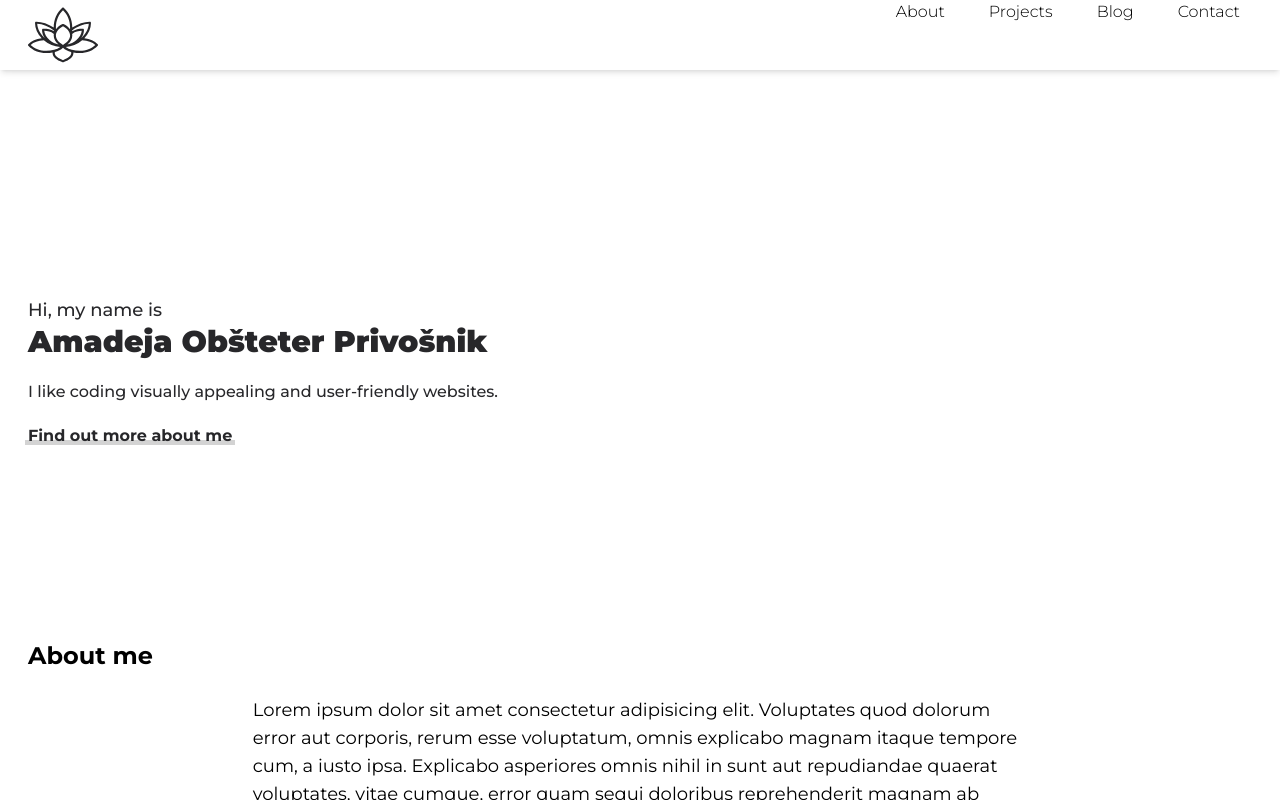
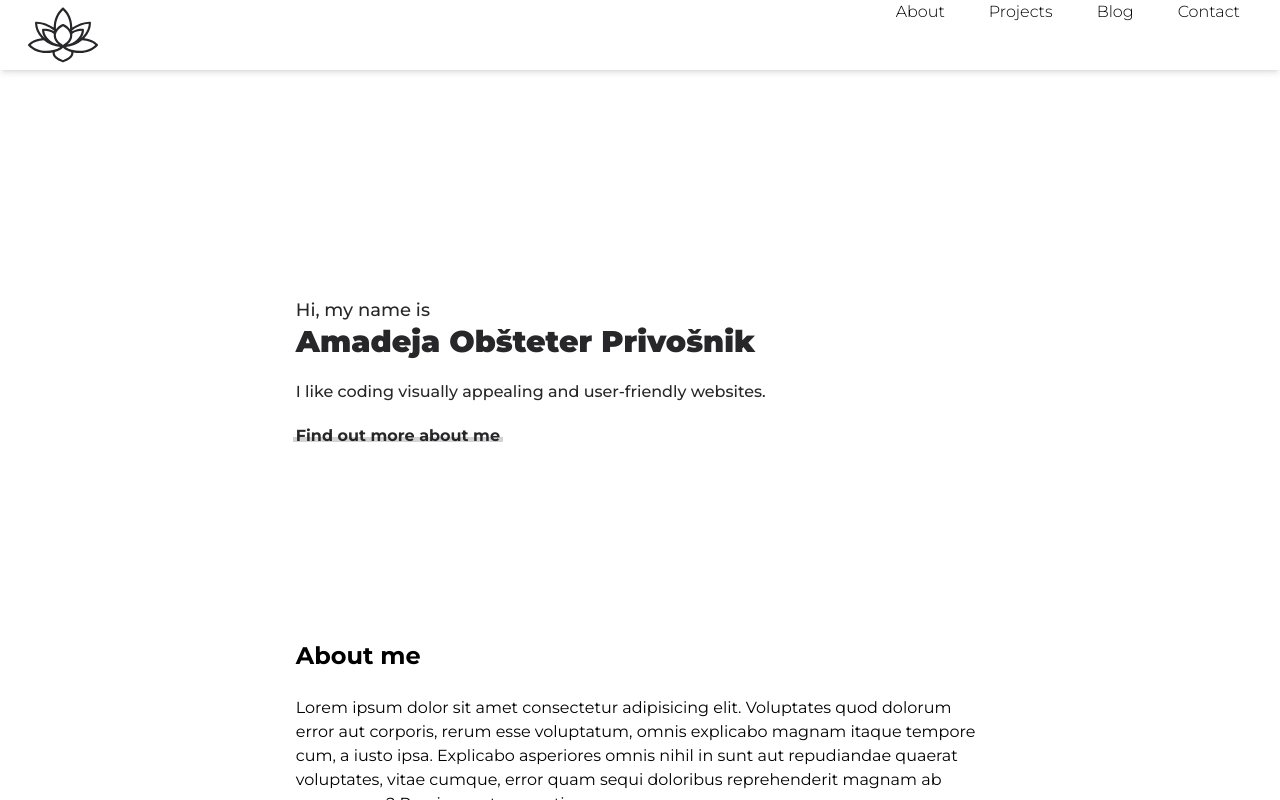
Before and after one commit to amadejaop/amadejaop.github.io, a React (Vite) app: page / in a window 1280 px wide. Built offline with nearby package versions, Linux system fonts and the light colour scheme; no server answers.

Commit message:
Improve desktop view
Improved desktop view by adding divs and setting widths on them.

```diff
--- a/src/components/About.tsx
+++ b/src/components/About.tsx
@@ -1,9 +1,11 @@
 export default function About() {
     return (
         <>
-            <section id="about" className="flex flex-col items-center py-20 px-7 bg-white">
-                <h2 className="text-2xl self-start font-bold mb-6">About me</h2>
-                <p className="max-w-prose text-lg">Lorem ipsum dolor sit amet consectetur adipisicing elit. Voluptates quod dolorum error aut corporis, rerum esse voluptatum, omnis explicabo magnam itaque tempore cum, a iusto ipsa. Explicabo asperiores omnis nihil in sunt aut repudiandae quaerat voluptates, vitae cumque, error quam sequi doloribus reprehenderit magnam ab accusamus? Possimus at corrupti ea.</p>
+            <section id="about" className="flex flex-col items-center py-20 px-7">
+                <div className="max-w-prose">
+                    <h2 className="text-2xl font-bold mb-6">About me</h2>
+                    <p>Lorem ipsum dolor sit amet consectetur adipisicing elit. Voluptates quod dolorum error aut corporis, rerum esse voluptatum, omnis explicabo magnam itaque tempore cum, a iusto ipsa. Explicabo asperiores omnis nihil in sunt aut repudiandae quaerat voluptates, vitae cumque, error quam sequi doloribus reprehenderit magnam ab accusamus? Possimus at corrupti ea.</p>
+                </div>
             </section>
             <hr className="border border-zinc-200 w-11/12 max-w-3xl mx-auto" />
         </>
--- a/src/components/Blog.tsx
+++ b/src/components/Blog.tsx
@@ -21,6 +21,7 @@ export default function Blog() {
     return (
         <>
             <section id="blog" className="flex flex-col justify-center items-center bg-white py-20 px-7">
+                <div className="max-w-prose w-full">
                     <h2 className="text-2xl self-start font-bold mb-6">Recent posts</h2>
                     <div className="grid gap-7">
                         {posts.map((post) =>(
@@ -32,6 +33,7 @@ export default function Blog() {
                             </div>
                         ))}
                     </div>
+                </div>
             </section>
             <hr className="border border-zinc-200 w-11/12 max-w-3xl mx-auto" />
         </>
--- a/src/components/Form.tsx
+++ b/src/components/Form.tsx
@@ -33,13 +33,14 @@ export default function Form() {
 
     return (
         <section id="contact" className="flex flex-col items-center w-full py-20 px-7 bg-white">
+            <div className="max-w-prose w-full">
                 <h2 className="text-2xl self-start font-bold mb-6">Contact</h2>
                 {submit ? (
                     <div>Form submitted!</div>
                 ) : (
-                <form onSubmit={handleSubmit} target="_self" className="flex flex-col w-full max-w-xl">
+                    <form onSubmit={handleSubmit} target="_self" className="flex flex-col">
                         <label htmlFor="entry.565254537">Name</label>
-                    <input className="border text-2xl" type="text" name="entry.565254537" onChange={handleInputData("entry.565254537")} value={formData["entry.565254537"]}  required />
+                        <input className="border text-2xl w-full" type="text" name="entry.565254537" onChange={handleInputData("entry.565254537")} value={formData["entry.565254537"]}  required />
 
                         <label htmlFor="entry.1149744153">E-mail</label>
                         <input className="border" type="email" name="entry.1149744153" onChange={handleInputData("entry.1149744153")} value={formData["entry.1149744153"]} required />
@@ -51,6 +52,7 @@ export default function Form() {
                     </form>
                 )
             }
+        </div>
         </section>
     )
 }
--- a/src/components/Landing.tsx
+++ b/src/components/Landing.tsx
@@ -1,10 +1,12 @@
 export default function Landing() {
     return (
-        <section className="flex flex-col justify-end pb-28 px-7 h-128 w-full">
-            <p className="font-medium text-lg text-zinc-800">Hi, my name is</p>
-            <h1 className="text-3xl font-black text-zinc-800 pb-5">Amadeja Obšteter Privošnik</h1>
-            <p className="font-medium text-zinc-800 pb-5">I like coding visually appealing and user-friendly websites.</p>
-            <a href="#about" className=" link font-bold text-zinc-800 w-fit">Find out more about me</a>
+        <section id="landing" className="flex flex-col justify-end items-center pb-28 px-7 h-128 w-full">
+            <div className="w-full max-w-prose">
+                <p className="font-medium text-lg text-zinc-800">Hi, my name is</p>
+                <h1 className="text-3xl font-black text-zinc-800 pb-5">Amadeja Obšteter Privošnik</h1>
+                <p className="font-medium text-zinc-800 pb-5">I like coding visually appealing and user-friendly websites.</p>
+                <a href="#about" className=" link font-bold text-zinc-800 w-fit">Find out more about me</a>
+            </div>
         </section>
     )
 }
--- a/src/components/Projects.tsx
+++ b/src/components/Projects.tsx
@@ -2,6 +2,7 @@ export default function Projects() {
     return (
         <>
             <section id="projects" className="flex flex-col justify-center items-center bg-white py-20 px-7">
+                <div className="max-w-prose">
                     <h2 className="text-2xl self-start font-bold mb-6">Recent projects</h2>
                     <p className="max-w-prose text-lg">Lorem ipsum dolor sit, amet consectetur adipisicing elit. Vitae sit autem eveniet dolorem quia illum eos. Culpa molestias quis debitis perferendis, tenetur soluta praesentium asperiores, ratione qui rerum facere fugiat velit! Soluta officiis et quas facilis error repellendus corrupti amet ratione laudantium esse quibusdam quis architecto minus harum, porro autem.</p>
                     <div>
@@ -15,6 +16,7 @@ export default function Projects() {
                         </ul>
                         <a href="#">link</a>
                     </div>
+                </div>
             </section>
             <hr className="border border-zinc-200 w-11/12 max-w-3xl mx-auto" />
             </>
```
Also changed, not shown: src/components/Navbar.tsx (+1 -1 lines). Lines whose indentation alone changed are shown as unchanged.
